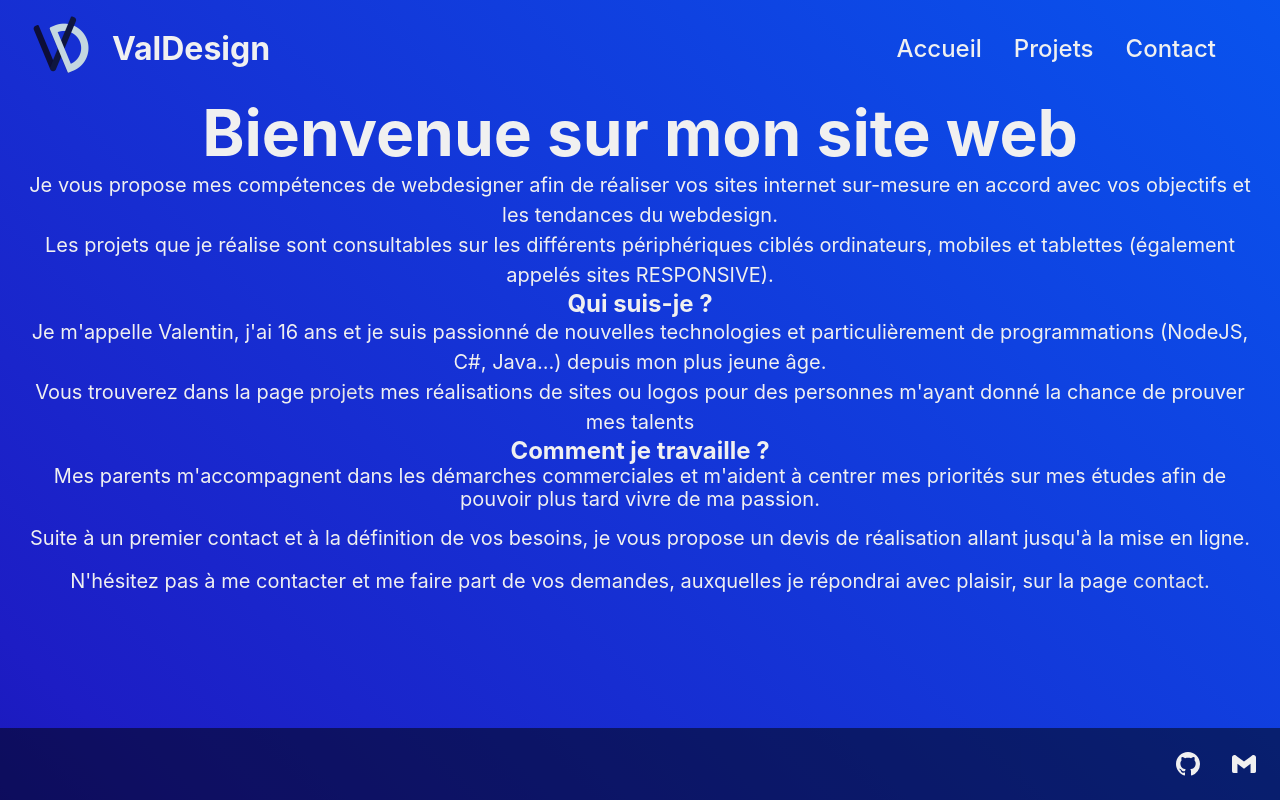
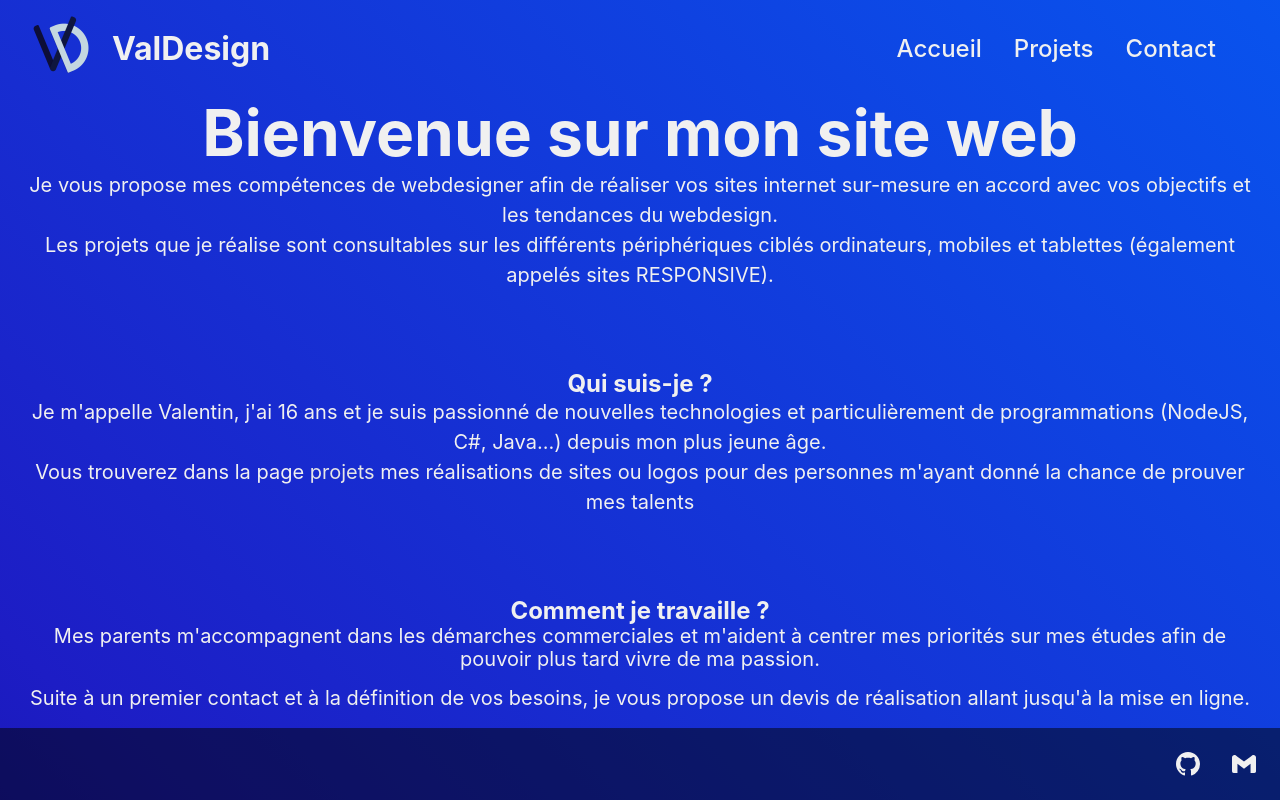
Before and after one commit to ValDesign22/valdesign22.github.io, a Next.js app: page / in a window 1280 px wide. Built offline with nearby package versions, Linux system fonts and the light colour scheme.

Commit message:
Scss simplification

```diff
--- a/styles/pages/Home.module.scss
+++ b/styles/pages/Home.module.scss
@@ -1,10 +1,11 @@
-.me {
+.me, .whoami, .how, .contact-cta {
   display: flex;
   flex-direction: column;
   align-items: center;
   justify-content: center;
   padding: 0 1rem;
   text-align: center;
+  margin-bottom: 5rem;
 
   h1 {
     margin: 0;
@@ -17,99 +18,6 @@
     line-height: 1.15;
     font-size: 1.5rem;
   }
-
-  p {
-    line-height: 1.5;
-    font-size: 1.25rem;
-  }
-}
-
-.whoami {
-  display: flex;
-  flex-direction: column;
-  align-items: center;
-  justify-content: center;
-  padding: 0 1rem;
-  text-align: center;
-
-  h2 {
-    margin: 0;
-    line-height: 1.15;
-    font-size: 1.5rem;
-  }
-
-  p {
-    line-height: 1.5;
-    font-size: 1.25rem;
-
-    a {
-      margin-bottom: 1rem;
-
-      &::after {
-        content: "";
-        display: block;
-        width: 0;
-        height: 2px;
-        background: $link;
-        transition: all 0.3s;
-        position: absolute;
-        bottom: 0;
-        left: 0;
-        border-radius: 5px;
-      }
-
-      &:hover {
-        color: $link-hover;
-
-        &::after {
-          background: $link-hover;
-          width: 100%;
-          transition: all 0.3s;
-        }
-      }
-    }
-  }
-}
-
-.how {
-  display: flex;
-  flex-direction: column;
-  align-items: center;
-  justify-content: center;
-  padding: 0 1rem;
-  text-align: center;
-
-  h2 {
-    margin: 0;
-    line-height: 1.15;
-    font-size: 1.5rem;
-  }
-
-  ul {
-    list-style: none;
-    padding: 0;
-    margin: 0;
-    display: flex;
-    flex-direction: column;
-    align-items: center;
-    justify-content: center;
-
-    li {
-      margin: 0;
-      line-height: 1.15;
-      font-size: 1.25rem;
-      margin-bottom: 1rem;
-    }
-  }
-}
-
-.contact-cta {
-  display: flex;
-  flex-direction: column;
-  align-items: center;
-  justify-content: center;
-  padding: 0 1rem;
-  text-align: center;
 
   p {
     line-height: 1.5;
@@ -142,4 +50,21 @@
       }
     }
   }
+
+  ul {
+    list-style: none;
+    padding: 0;
+    margin: 0;
+    display: flex;
+    flex-direction: column;
+    align-items: center;
+    justify-content: center;
+
+    li {
+      margin: 0;
+      line-height: 1.15;
+      font-size: 1.25rem;
+      margin-bottom: 1rem;
+    }
+  }
 }
```
